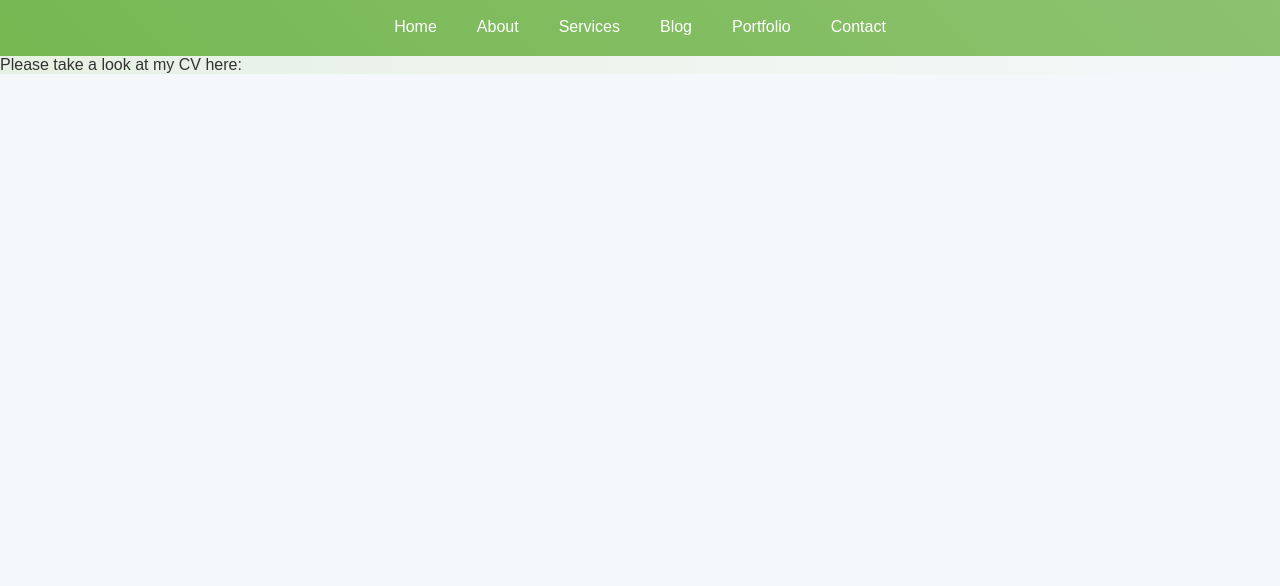
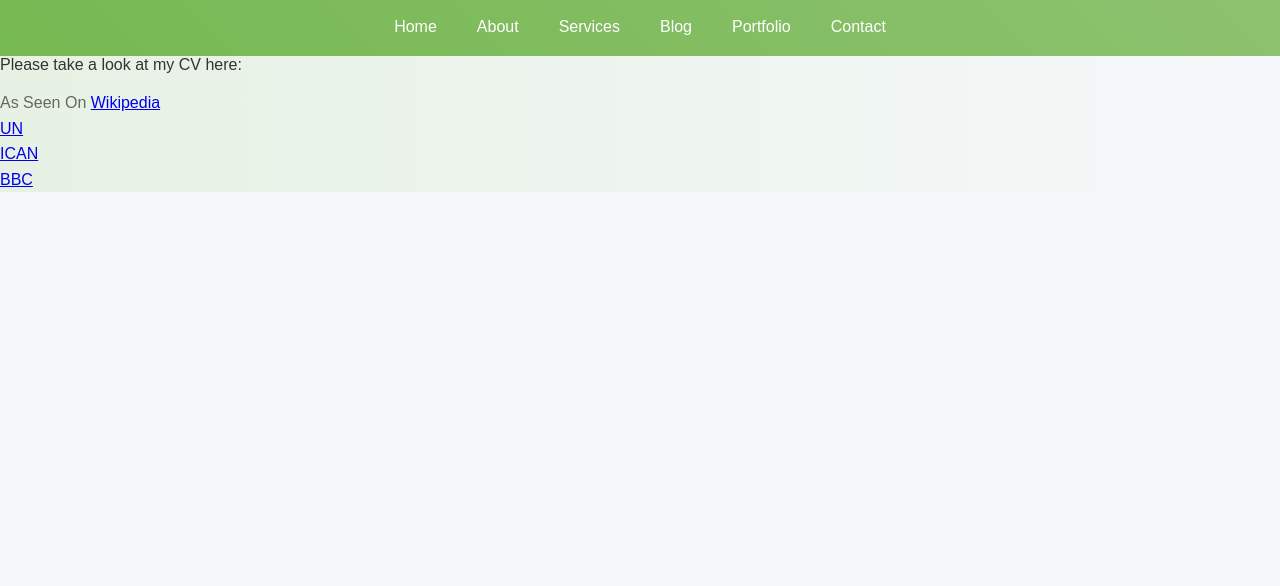
Before and after one commit to Devokapi/RemyZahiga, a plain HTML site: page portfolio.html in a window 1280 px wide. Shown: the part 154-740 px from the top of the page. Drawn offline with Linux system fonts and the light colour scheme.

Commit message:
Update portfolio.html

```diff
--- a/portfolio.html
+++ b/portfolio.html
@@ -29,6 +29,11 @@
  <div id= "portfolio">
 
        Please take a look at my CV here:
+	 <p>As Seen On <a href= "https://fr.wikipedia.org/wiki/Remy_Zahiga/" target="_blank"> Wikipedia</a> <br>
+	      <a href= "https://fr.wikipedia.org/wiki/Remy_Zahiga/" target="_blank"> UN</a>  <br>
+	      <a href= "https://fr.wikipedia.org/wiki/Remy_Zahiga/" target="_blank"> ICAN</a>  <br>
+	      <a href= "https://fr.wikipedia.org/wiki/Remy_Zahiga/" target="_blank"> BBC</a>  <br>
+    </p>
 
 	</div>
 
```
